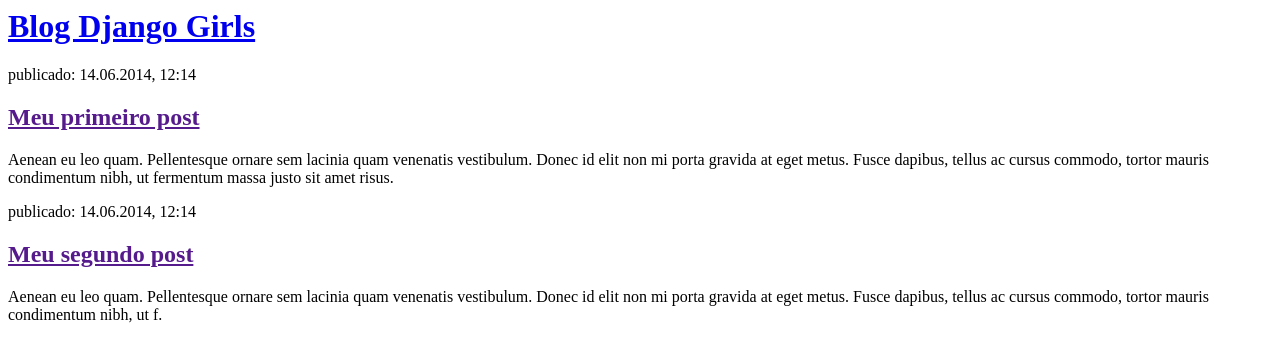
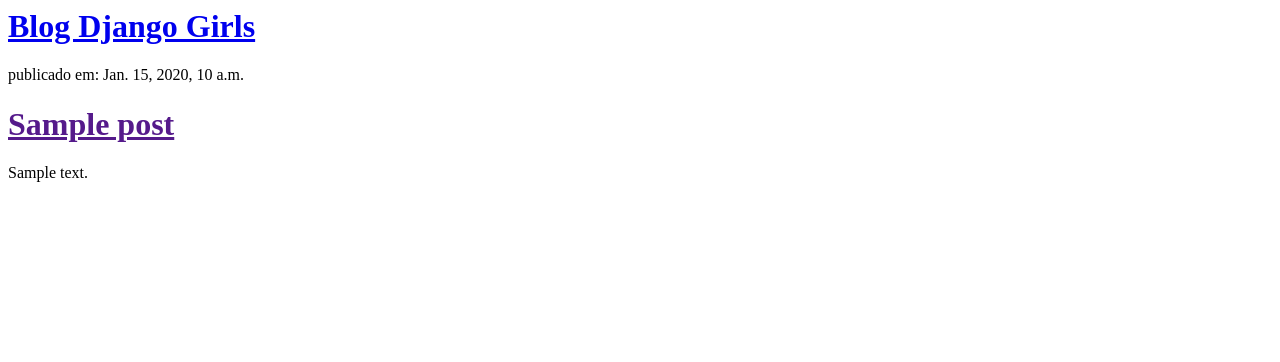
Before and after one commit to Wararray/DjangoGirlsTutorial, a Django app: template mysite/blog/templates/blog/post_list.html in a window 1280 px wide. Shown: the top 362 px of the page. Run offline with Django 3.2, Linux system fonts and the light colour scheme; the template is opened without the code that fills it: most values are stand-ins (such as "Sample title", 1, 10 or a date in 2020); parts of the project's set-up code (start-up, migrations or seed data) failed here and were passed over.

Commit message:
Modified templates to display posts from database

```diff
--- a/mysite/blog/models.py
+++ b/mysite/blog/models.py
@@ -1,11 +1,13 @@
 # -*- coding: utf-8 -*-
 from django.db import models
 from django.utils import timezone
+from django.contrib.auth.models import User
 
 class Post(models.Model):
     author = models.ForeignKey('auth.User', on_delete=models.CASCADE)
     title = models.CharField(max_length=200)
     text = models.TextField()
+    me = User.objects.get(username='brandon')
     created_date = models.DateTimeField(
             default=timezone.now)
     published_date = models.DateTimeField(
--- a/mysite/blog/templates/blog/post_list.html
+++ b/mysite/blog/templates/blog/post_list.html
@@ -7,16 +7,12 @@
             <h1><a href="/">Blog Django Girls</a></h1>
         </div>
 
-        <div>
-            <p>publicado: 14.06.2014, 12:14</p>
-            <h2><a href="">Meu primeiro post</a></h2>
-            <p>Aenean eu leo quam. Pellentesque ornare sem lacinia quam venenatis vestibulum. Donec id elit non mi porta gravida at eget metus. Fusce dapibus, tellus ac cursus commodo, tortor mauris condimentum nibh, ut fermentum massa justo sit amet risus.</p>
-        </div>
-
-        <div>
-            <p>publicado: 14.06.2014, 12:14</p>
-            <h2><a href="">Meu segundo post</a></h2>
-            <p>Aenean eu leo quam. Pellentesque ornare sem lacinia quam venenatis vestibulum. Donec id elit non mi porta gravida at eget metus. Fusce dapibus, tellus ac cursus commodo, tortor mauris condimentum nibh, ut f.</p>
-        </div>
+        {% for post in posts %}
+          <div>
+              <p>publicado em: {{ post.published_date }}</p>
+              <h1><a href="">{{ post.title }}</a></h1>
+              <p>{{ post.text|linebreaksbr }}</p>
+          </div>
+        {% endfor %}
     </body>
 </html>
--- a/mysite/blog/views.py
+++ b/mysite/blog/views.py
@@ -2,7 +2,10 @@
 from __future__ import unicode_literals
 
 from django.shortcuts import render
+from .models import Post
+from django.utils import timezone
 
 # Create your views here.
 def post_list(request):
-    return render(request, 'blog/post_list.html', {})
+    posts = Post.objects.filter(published_date__lte=timezone.now()).order_by('published_date')
+    return render(request, 'blog/post_list.html', {'posts': posts})
```
